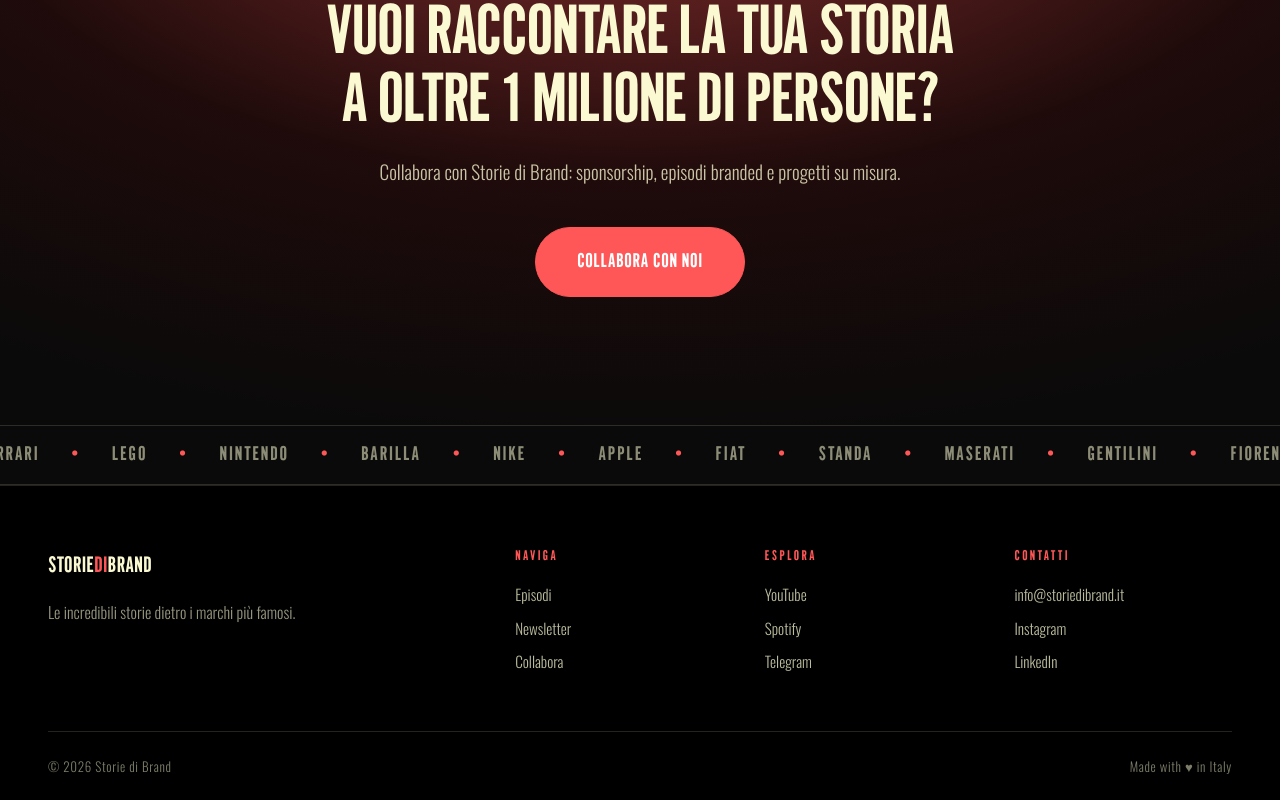
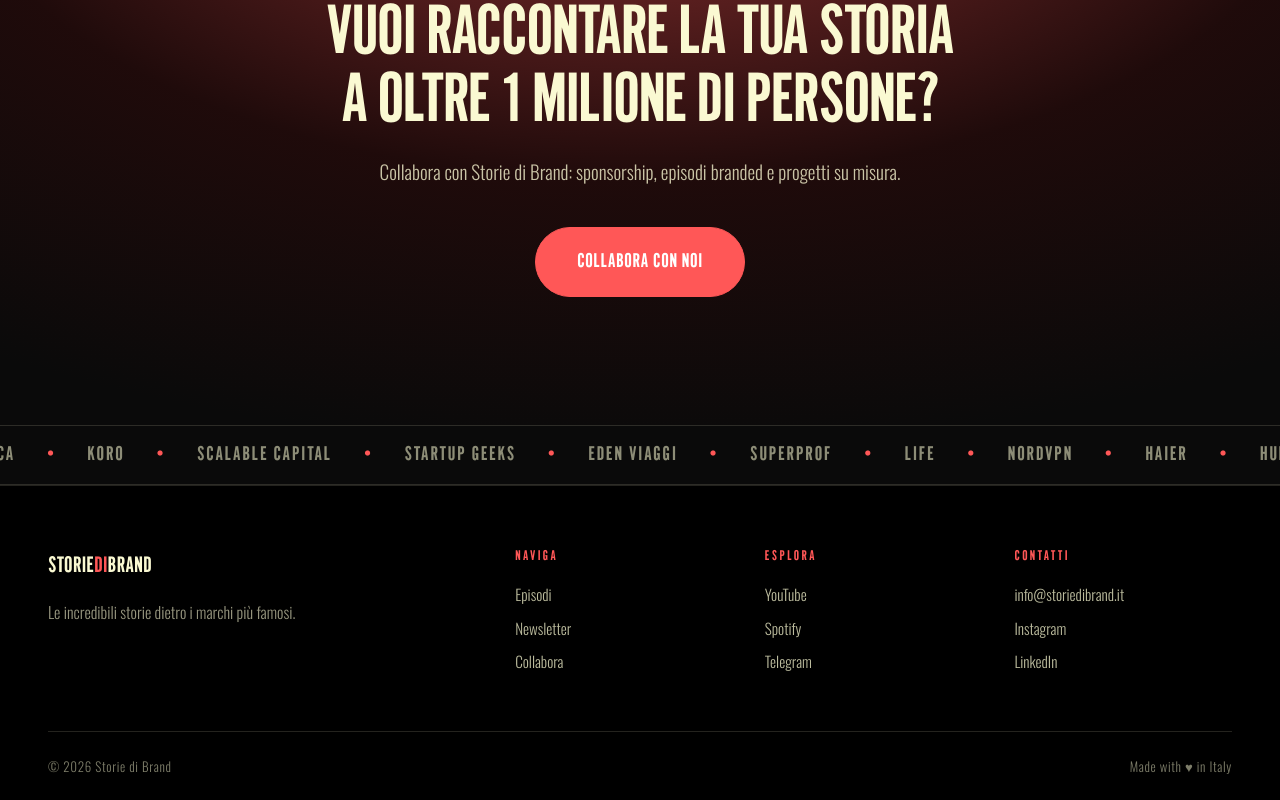
Before and after one commit to matteo492/storie-di-brand, a Next.js app: page / in a window 1280 px wide. Shown: the part 7116-7916 px from the top of the page. Built offline with nearby package versions, Linux system fonts and the light colour scheme.

Commit message:
Update layout.tsx

```diff
--- a/app/layout.tsx
+++ b/app/layout.tsx
@@ -24,9 +24,9 @@
 });
 
 const TICKER_BRANDS = [
-  "COCA-COLA", "NIVEA", "FERRARI", "LEGO", "NINTENDO",
-  "BARILLA", "NIKE", "APPLE", "FIAT", "STANDA",
-  "MASERATI", "GENTILINI", "FIORENTINA", "TREEDOM", "STARTUP GEEKS",
+  "YAKULT", "UNIVERSITÀ CATTOLICA", "KORO", "SCALABLE CAPITAL",
+  "STARTUP GEEKS", "EDEN VIAGGI", "SUPERPROF", "LIFE",
+  "NORDVPN", "HAIER", "HUMAMY", "REVOLUT", "WWF",
 ];
 
 export const metadata: Metadata = {
```
